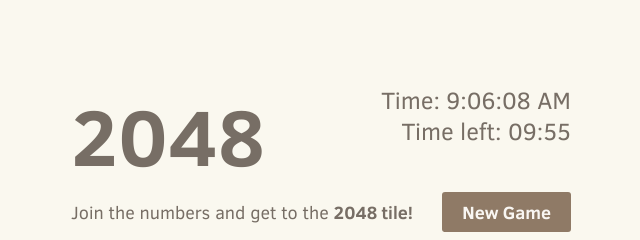
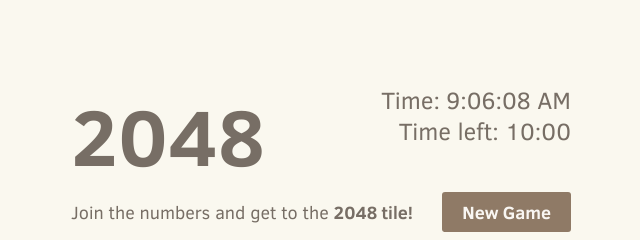
Before and after one commit to kriskang-code/n_scor_wit_5_limt, a plain HTML site: page index.html in a window 1280 px wide. Shown: the top 240 px of the page, 319-959 px from the left. Drawn offline with Linux system fonts and the light colour scheme.

Commit message:
Update index.html

```diff
--- a/index.html
+++ b/index.html
@@ -92,45 +92,29 @@
   <script src="js/classlist_polyfill.js"></script>
   <script src="js/animframe_polyfill.js"></script>
   <script src="js/keyboard_input_manager.js"></script>
+  <script src="js/time_pressure.js"></script>
   <script src="js/html_actuator.js"></script>
   <script src="js/grid.js"></script>
   <script src="js/tile.js"></script>
   <script src="js/local_storage_manager.js"></script>
   <script src="js/game_manager.js"></script>
   <script src="js/application.js"></script>
+  <script>
+window.addEventListener("load", function () {
 
-  <script>
-  window.addEventListener("load", function () {
+  /* ===== real-time clock ===== */
+  function updateClock() {
+    const clockEl = document.getElementById("clock")
+    if (!clockEl) return
+    clockEl.textContent = new Date().toLocaleTimeString()
+  }
 
-    /* ===== real-time clock ===== */
-    function updateClock() {
-      document.getElementById("clock").textContent =
-        new Date().toLocaleTimeString();
-    }
-    updateClock();
-    setInterval(updateClock, 1000);
+  updateClock()
+  setInterval(updateClock, 1000)
 
-    /* ===== countdown ===== */
-    var remaining = 10 * 60; // 10 minutes
-    var cd = document.getElementById("countdown");
+});
 
-    function format(sec) {
-      var m = Math.floor(sec / 60);
-      var s = sec % 60;
-      return String(m).padStart(2, "0") + ":" + String(s).padStart(2, "0");
-    }
-
-    cd.textContent = format(remaining);
-
-    var timer = setInterval(function () {
-      remaining--;
-      cd.textContent = format(Math.max(remaining, 0));
-      if (remaining <= 0) clearInterval(timer);
-    }, 1000);
-  });
 </script>
-
-
 
 </body>
 </html>
```
